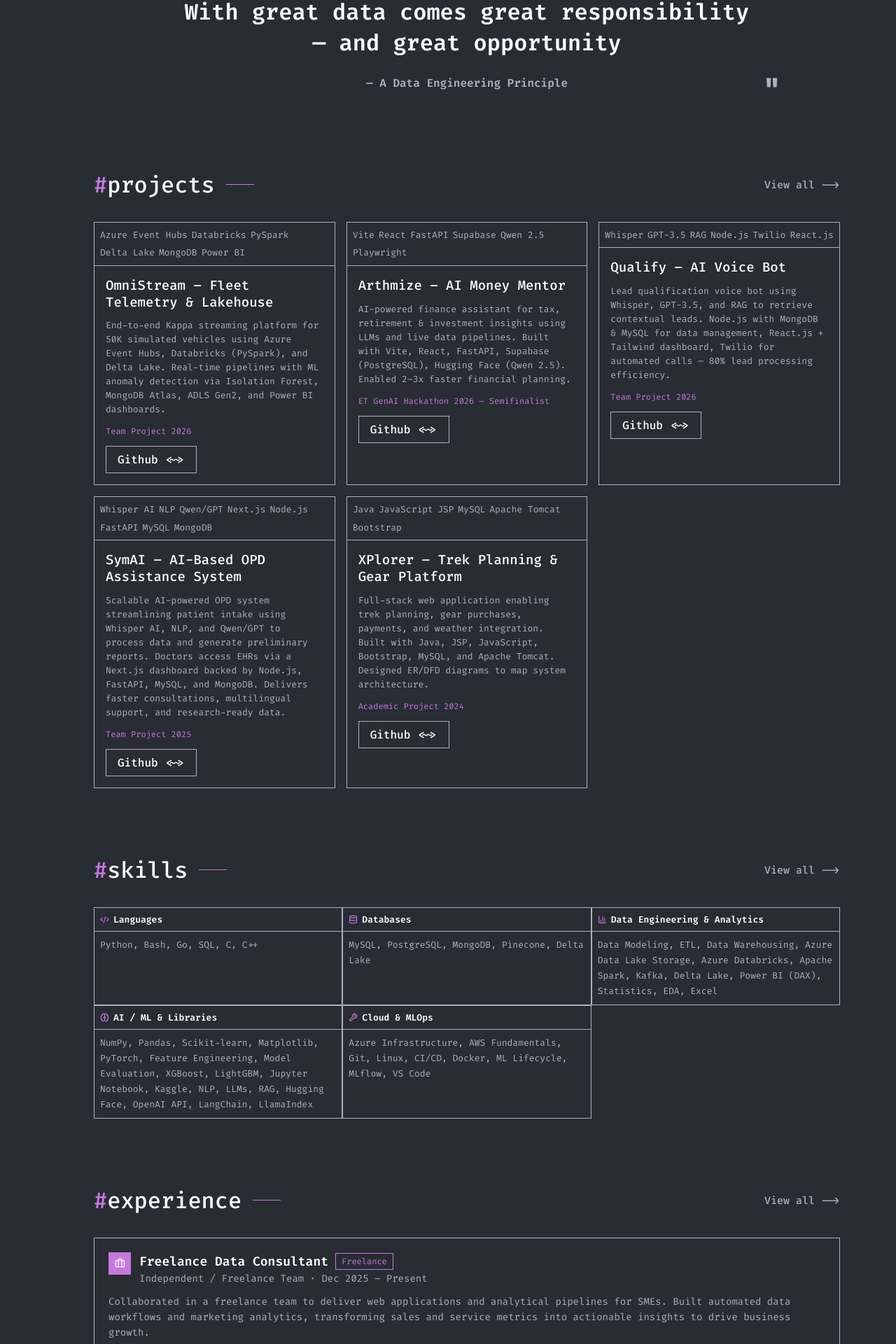
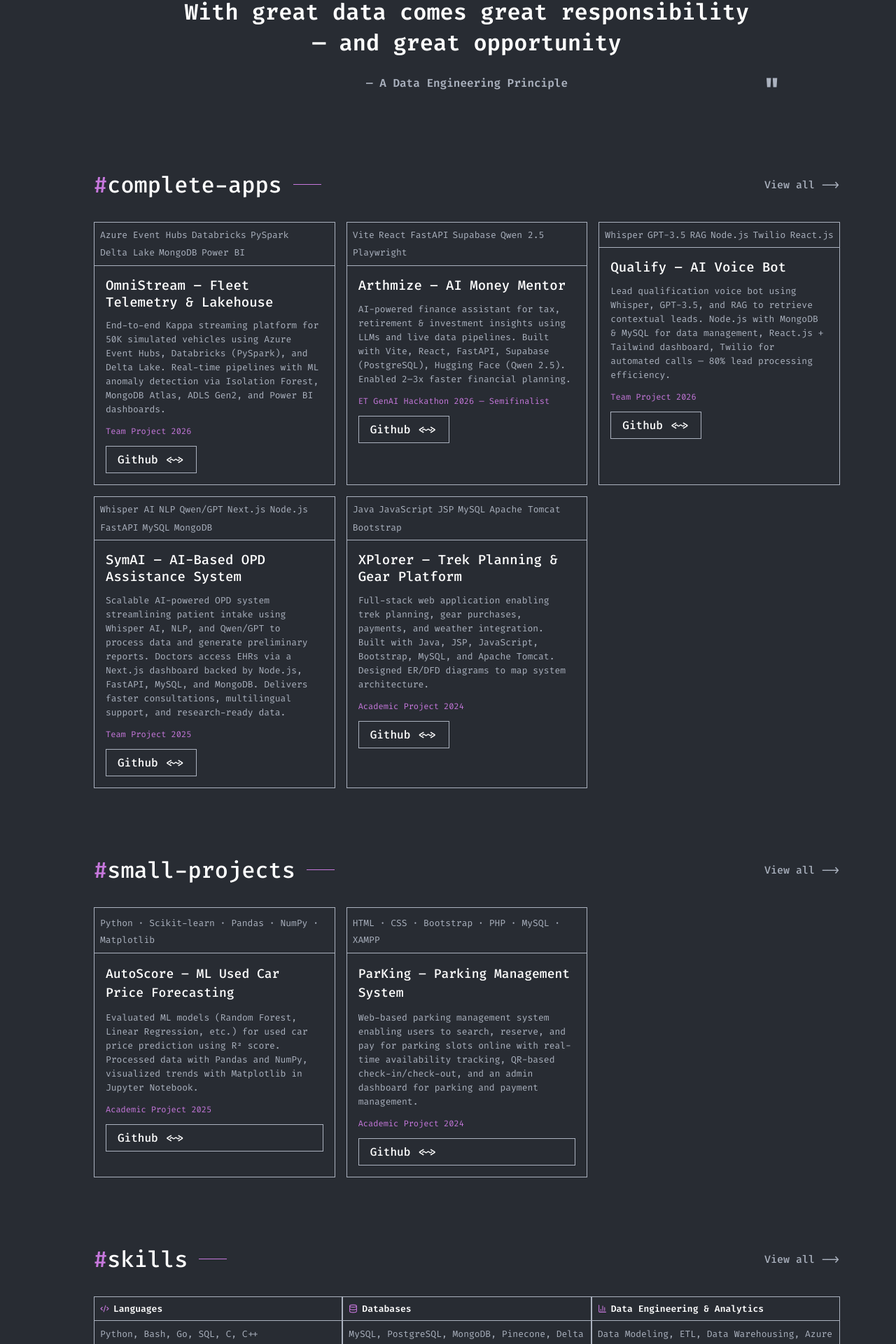
Before and after one commit to bsaurabh7/Portfolio_bsaurabh7, a React (Vite) app: page / in a window 1280 px wide. Shown: the part 933-2853 px from the top of the page at 70% size. Built offline with nearby package versions, Linux system fonts and the light colour scheme.

Commit message:
Home: label projects as Complete Apps; keep Small Projects heading

```diff
--- a/src/app/App.tsx
+++ b/src/app/App.tsx
@@ -906,7 +906,8 @@ function HomePage({ nav, t }: { nav: (p: Page) => void; t: TType }) {
       </section>
 
       {[
-        { section: t.sections.projects, page:"projects" as Page, content: <div className="grid sm:grid-cols-2 lg:grid-cols-3 gap-[16px]">{DATA.projects.map((p,i)=><ProjectCard key={i} proj={p} desc={t.projectDescs[i]} context={t.projectContexts[i]} t={t}/>)}</div> },
+        { section: t.pages.completeApps, page:"projects" as Page, content: <div className="grid sm:grid-cols-2 lg:grid-cols-3 gap-[16px]">{DATA.projects.map((p,i)=><ProjectCard key={i} proj={p} desc={t.projectDescs[i]} context={t.projectContexts[i]} t={t}/>)}</div> },
+        { section: t.pages.smallProjects, page:"projects" as Page, content: <div className="grid sm:grid-cols-2 lg:grid-cols-3 gap-[16px]">{DATA.smallProjects.map((p,i)=><SmallCard key={i} proj={p} desc={t.smallProjectDescs[i]} t={t}/>)}</div> },
         { section: t.sections.skills, page:"skills" as Page, content: <SkillGrid t={t}/> },
         { section: t.sections.experience, page:"experience" as Page, content: (
           <div className="flex flex-col gap-[12px] p-[20px]" style={{ border:"1px solid #abb2bf" }}>
```
